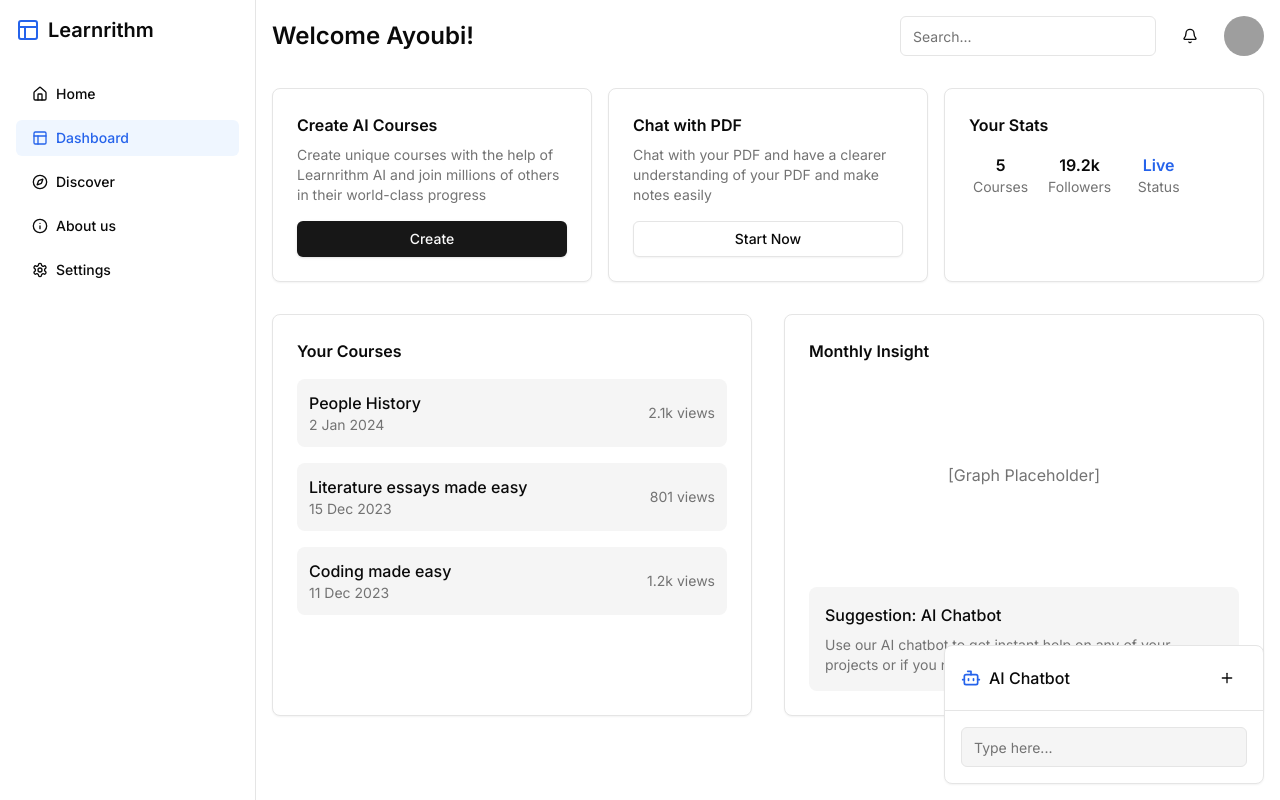
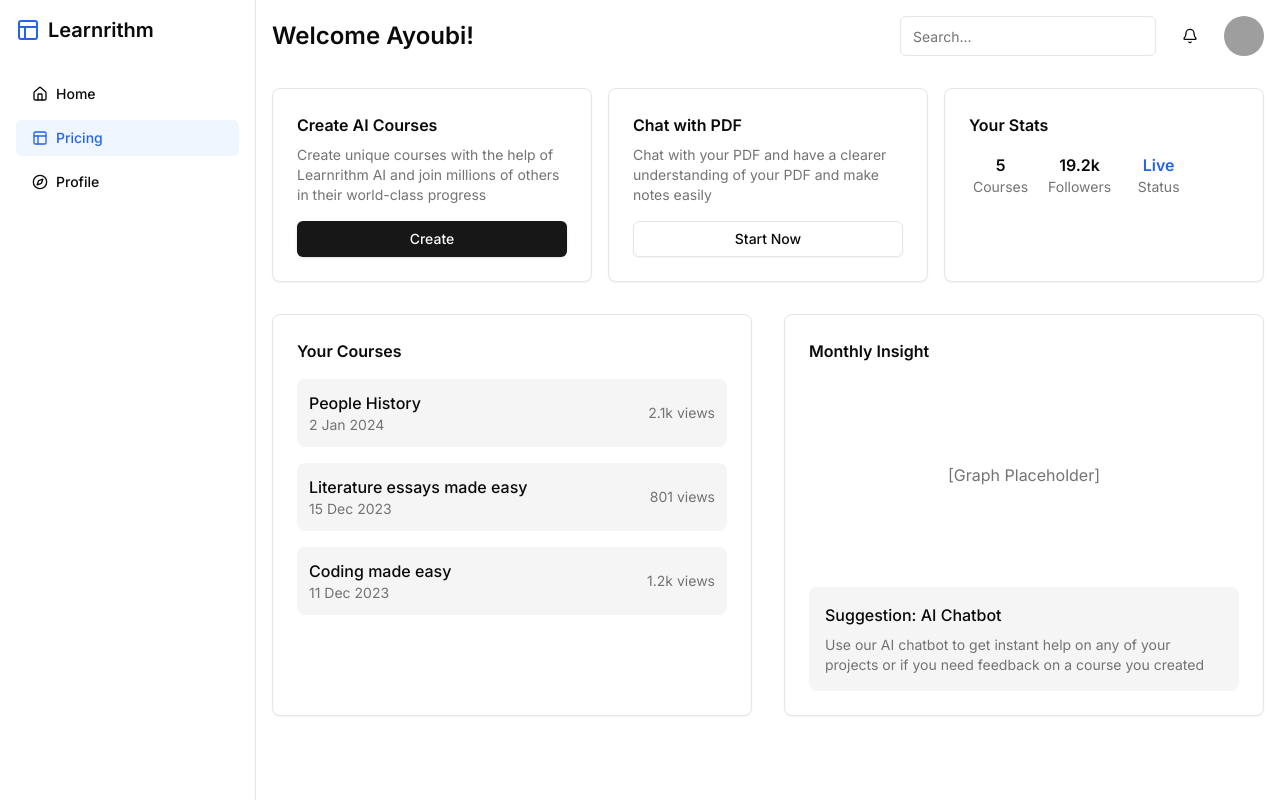
Before and after one commit to learnrithmai/Learnrithm-Ai-Teacher-frontend, a Next.js app: page /dashboard in a window 1280 px wide. Built offline with nearby package versions, Linux system fonts and the light colour scheme; grey boxes are pictures that could not be loaded.

Commit message:
refactor: update dashboard navigation labels and remove unused chat interface

```diff
--- a/src/app/dashboard/page.tsx
+++ b/src/app/dashboard/page.tsx
@@ -38,17 +38,17 @@ export default function Dashboard() {
                     <Home className="h-5 w-5" /> Home
                   </Button>
                   <Button variant="ghost" className="w-full justify-start gap-2 bg-blue-50 text-blue-600">
-                    <Layout className="h-5 w-5" /> Dashboard
+                    <Layout className="h-5 w-5" /> Pricing
                   </Button>
                   <Button variant="ghost" className="w-full justify-start gap-2">
-                    <Compass className="h-5 w-5" /> Discover
+                    <Compass className="h-5 w-5" /> Profile
                   </Button>
-                  <Button variant="ghost" className="w-full justify-start gap-2">
+                  {/* <Button variant="ghost" className="w-full justify-start gap-2">
                     <Info className="h-5 w-5" /> About us
                   </Button>
                   <Button variant="ghost" className="w-full justify-start gap-2">
                     <Settings className="h-5 w-5" /> Settings
-                  </Button>
+                  </Button> */}
                 </nav>
               </>
             </SheetContent>
@@ -68,17 +68,17 @@ export default function Dashboard() {
             <Home className="h-5 w-5" /> Home
           </Button>
           <Button variant="ghost" className="w-full justify-start gap-2 bg-blue-50 text-blue-600">
-            <Layout className="h-5 w-5" /> Dashboard
+            <Layout className="h-5 w-5" /> Pricing
           </Button>
           <Button variant="ghost" className="w-full justify-start gap-2">
-            <Compass className="h-5 w-5" /> Discover
+            <Compass className="h-5 w-5" /> Profile
           </Button>
-          <Button variant="ghost" className="w-full justify-start gap-2">
+          {/* <Button variant="ghost" className="w-full justify-start gap-2">
             <Info className="h-5 w-5" /> About us
           </Button>
           <Button variant="ghost" className="w-full justify-start gap-2">
             <Settings className="h-5 w-5" /> Settings
-          </Button>
+          </Button> */}
         </nav>
       </aside>
 
@@ -189,21 +189,6 @@ export default function Dashboard() {
           </Card>
         </div>
 
-        {/* Chat Interface */}
-        <Card className="fixed bottom-4 right-4 w-80 hidden md:block">
-          <div className="p-4 border-b flex items-center justify-between">
-            <div className="flex items-center gap-2">
-              <Bot className="h-5 w-5 text-blue-600" />
-              <span className="font-medium">AI Chatbot</span>
-            </div>
-            <Button variant="ghost" size="sm">
-              <Plus className="h-4 w-4" />
-            </Button>
-          </div>
-          <div className="p-4">
-            <Input placeholder="Type here..." className="bg-secondary" />
-          </div>
-        </Card>
       </main>
     </div>
   );
```
